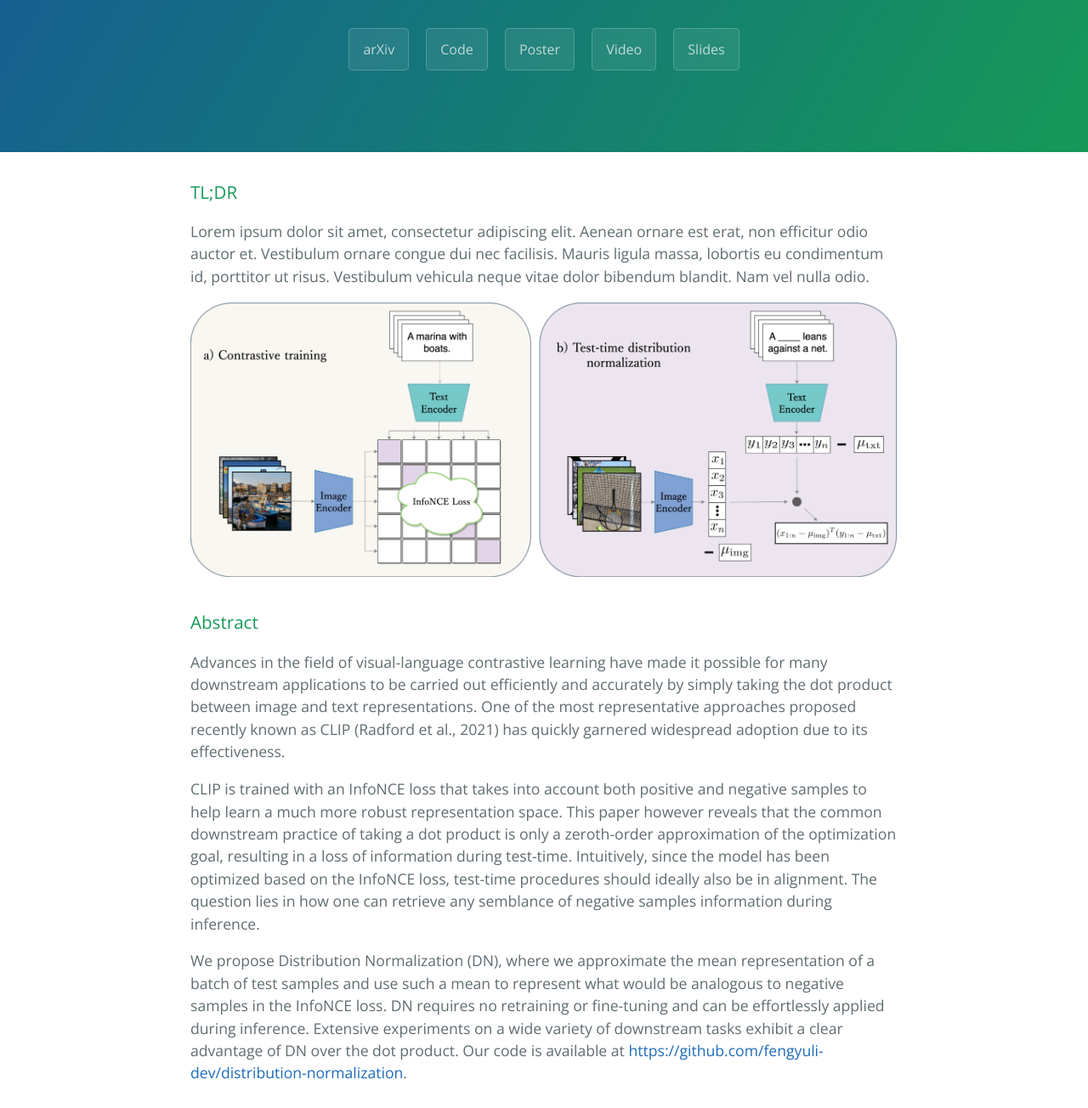
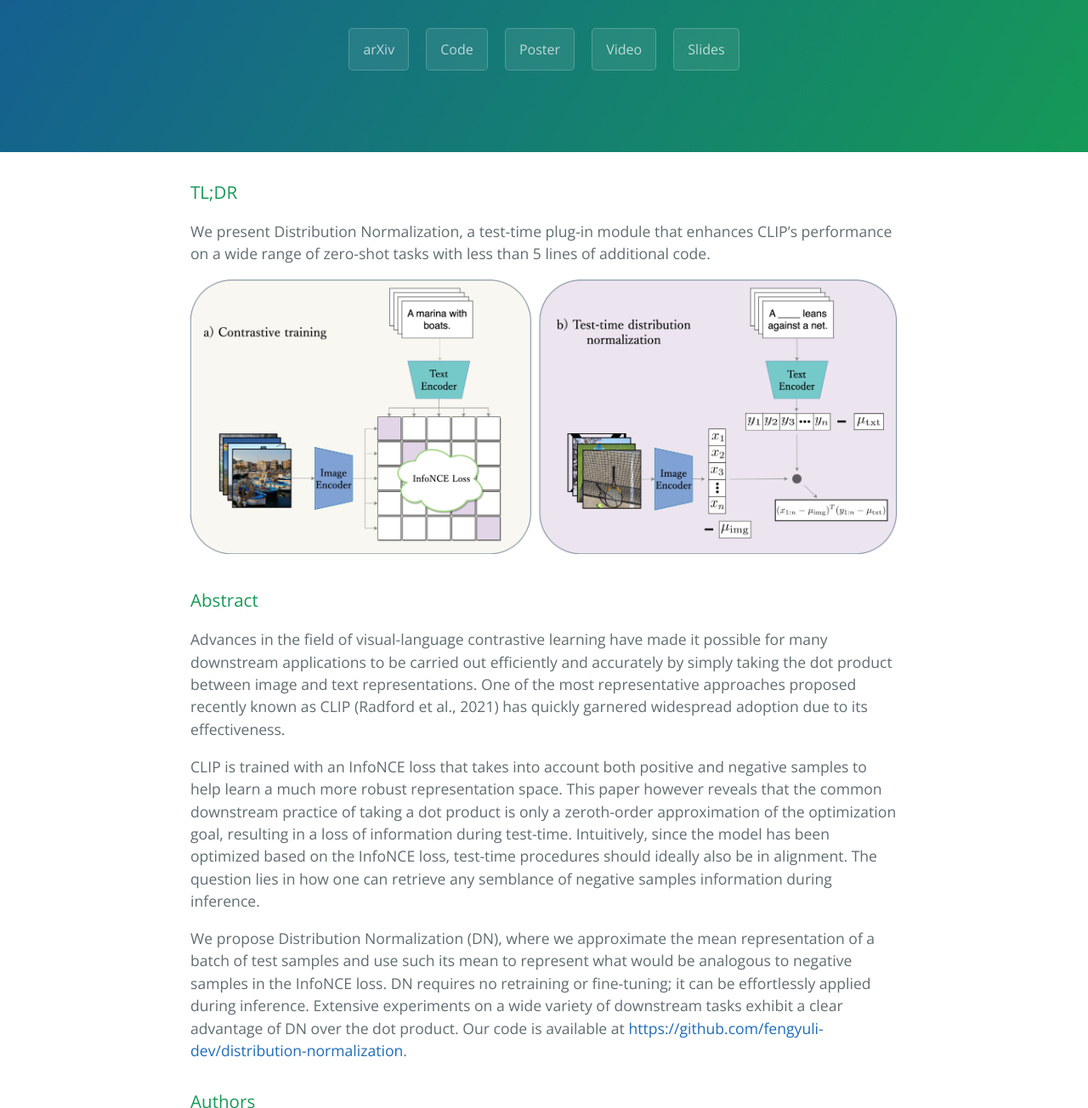
Before and after one commit to fengyuli-dev/dn-website, a Jekyll site: the page built from index.md, in a window 1280 px wide and 1400 px high, scrolled down 368 px, cut to the strip 0-1304 px from the top of the window. Shown: the whole strip at 85% size. Built offline with Jekyll 4.4.1, drawn with Linux system fonts in a browser that asks for light colours.

Commit message:
change tl;dr

```diff
--- a/index.md
+++ b/index.md
@@ -5,7 +5,7 @@ layout: default
 
 ### TL;DR
 
-Lorem ipsum dolor sit amet, consectetur adipiscing elit. Aenean ornare est erat, non efficitur odio auctor et. Vestibulum ornare congue dui nec facilisis. Mauris ligula massa, lobortis eu condimentum id, porttitor ut risus. Vestibulum vehicula neque vitae dolor bibendum blandit. Nam vel nulla odio.
+We present Distribution Normalization, a test-time plug-in module that enhances CLIP's performance on a wide range of zero-shot tasks with less than 5 lines of additional code.
 
 <p align="center">
     <img src="images/intro.png" alt="Image" />
@@ -17,7 +17,7 @@ Advances in the field of visual-language contrastive learning have made it possi
 
 CLIP is trained with an InfoNCE loss that takes into account both positive and negative samples to help learn a much more robust representation space. This paper however reveals that the common downstream practice of taking a dot product is only a zeroth-order approximation of the optimization goal, resulting in a loss of information during test-time. Intuitively, since the model has been optimized based on the InfoNCE loss, test-time procedures should ideally also be in alignment. The question lies in how one can retrieve any semblance of negative samples information during inference.
 
-We propose Distribution Normalization (DN), where we approximate the mean representation of a batch of test samples and use such a mean to represent what would be analogous to negative samples in the InfoNCE loss. DN requires no retraining or fine-tuning and can be effortlessly applied during inference. Extensive experiments on a wide variety of downstream tasks exhibit a clear advantage of DN over the dot product. Our code is available at [https://github.com/fengyuli-dev/distribution-normalization](https://github.com/fengyuli-dev/distribution-normalization).
+We propose Distribution Normalization (DN), where we approximate the mean representation of a batch of test samples and use such its mean to represent what would be analogous to negative samples in the InfoNCE loss. DN requires no retraining or fine-tuning; it can be effortlessly applied during inference. Extensive experiments on a wide variety of downstream tasks exhibit a clear advantage of DN over the dot product. Our code is available at [https://github.com/fengyuli-dev/distribution-normalization](https://github.com/fengyuli-dev/distribution-normalization).
 
 ### Authors
 
```
